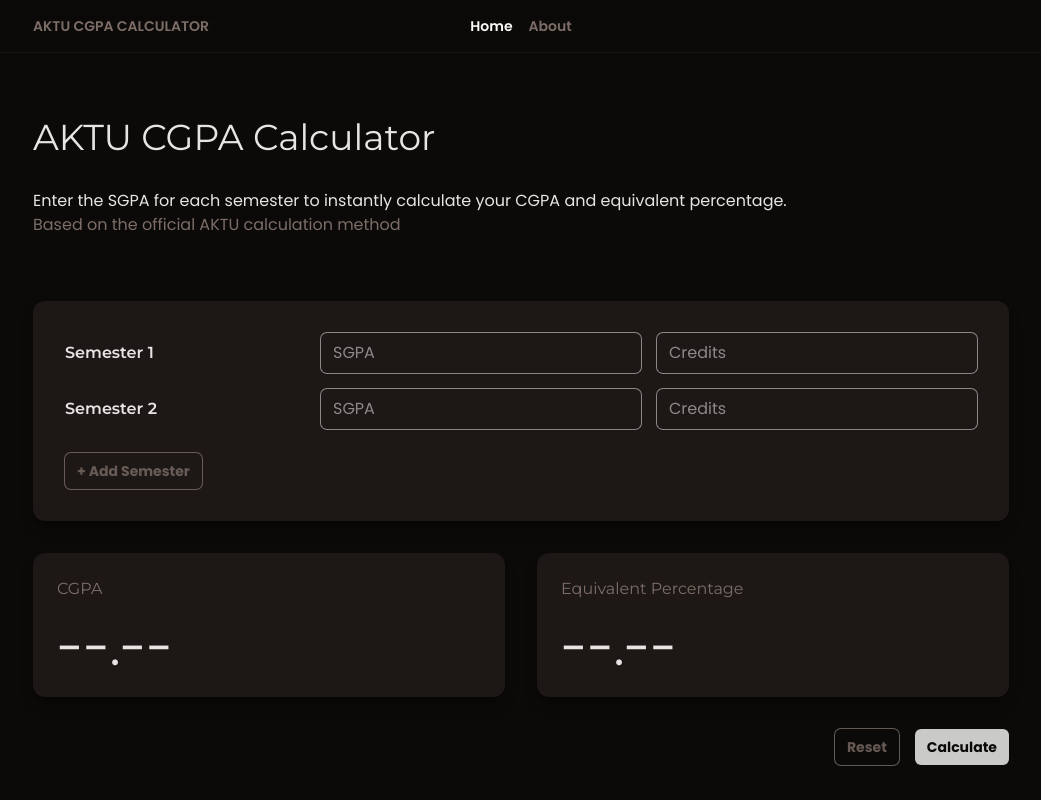
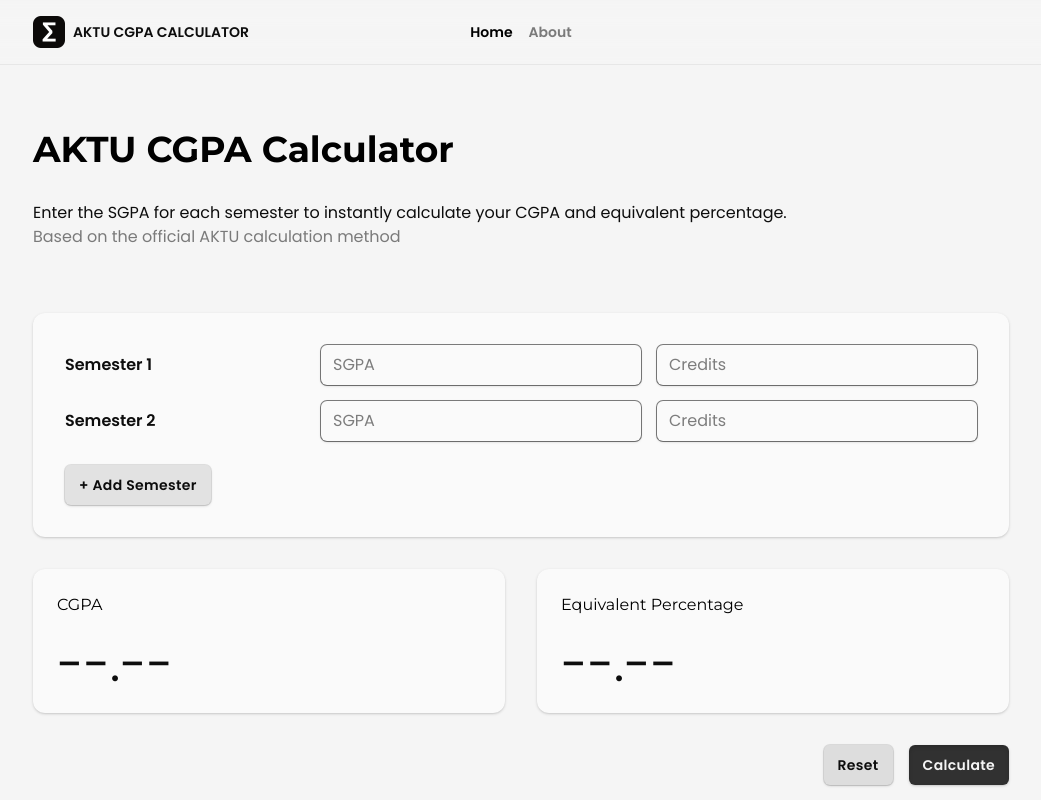
Before and after one commit to aanshiksharma/aktu-cgpa-calculator, a React (Vite) app: page / in a window 1280 px wide. Shown: the top 800 px of the page, without its empty margins (119-1160 px from the left). Built offline with nearby package versions, Linux system fonts and the light colour scheme.

Commit message:
Added logo in Navbar and changed ui colors

```diff
--- a/src/components/Button.jsx
+++ b/src/components/Button.jsx
@@ -6,12 +6,11 @@
   type = "button",
 }) {
   const styles = {
-    base: "px-3 py-2 font-bold text-sm cursor-pointer rounded-md ring-1 ring-transparent transition ease-out duration-300",
-    primary: "bg-primary/80 text-background hover:bg-primary",
+    base: "px-3.5 py-2.5 font-semibold tracking-wide text-sm cursor-pointer rounded-md ring-1 ring-transparent shadow shadow-shadow transition ease-out duration-300",
+    primary:
+      "bg-primary/80 text-background hover:bg-primary inset-shadow-shadow inset-shadow-sm",
     secondary:
-      "bg-transparent text-muted/80 !ring-muted/80 hover:text-muted hover:!ring-muted",
-    muted: "bg-muted/80 text-surface hover:bg-muted",
-    neutral: "",
+      "bg-muted/20 !ring-muted/20 text-secondary hover:bg-muted/30 hover:!ring-muted/60",
   };
 
   return (
--- a/src/components/Card.jsx
+++ b/src/components/Card.jsx
@@ -1,6 +1,6 @@
 function Card({ children, className, title, body, colorVariant = "default" }) {
   const styles = {
-    base: `rounded-xl shadow-md shadow-black/30 ${children ? "p-8" : "px-8 py-12"}`,
+    base: `rounded-xl shadow-md shadow-shadow ${children ? "p-8" : "px-8 py-12"}`,
     default: "bg-surface",
     accentLight: "bg-accent",
     accentDark: "bg-accent/50",
--- a/src/components/Home/CGPACalculator.jsx
+++ b/src/components/Home/CGPACalculator.jsx
@@ -20,22 +20,26 @@
         calculate();
       }}
     >
-      <div className="bg-surface rounded-xl shadow-lg shadow-black/30 p-6 flex flex-col gap-8 md:p-8 md:gap-6 w-full">
+      <div className="bg-surface rounded-xl shadow shadow-shadow p-6 flex flex-col gap-8 md:p-8 md:gap-6 w-full">
         <div className="space-y-4">
           {semesters.map((_, index) => (
             <div
               key={index}
               className="flex max-[900px]:flex-col min-[900px]:items-center min-[900px]:justify-between gap-4 md:gap-6"
             >
-              <h6 className="font-semibold">Semester {index + 1}</h6>
+              <label htmlFor={`sgpa-${index}`} className="font-semibold">
+                Semester {index + 1}
+              </label>
 
               <fieldset className="flex max-[460px]:flex-col justify-center min-[900px]:justify-end items-center gap-4 flex-1 w-full">
                 <input
+                  id={`sgpa-${index}`}
                   type="text"
                   placeholder="SGPA"
                   className="flex-1"
                   onChange={(e) => handleSGPAChange(e, index)}
                 />
+
                 <input
                   type="text"
                   placeholder="Credits"
@@ -69,7 +73,7 @@
         ].map((item, index) => (
           <div
             key={index}
-            className="flex-1 p-6 grid content-between gap-6 bg-surface rounded-xl shadow-lg shadow-black/30"
+            className="flex-1 p-6 grid content-between gap-6 bg-surface rounded-xl shadow shadow-shadow"
           >
             <h5 className="text-muted">{item.heading}</h5>
 
--- a/src/components/Home/FAQ.jsx
+++ b/src/components/Home/FAQ.jsx
@@ -6,16 +6,18 @@
 
   return (
     <div
-      className={`p-6 rounded-xl bg-surface/50 shadow shadow-black/30 flex flex-col gap-2`}
+      className={`p-6 rounded-xl bg-surface/50 shadow shadow-shadow flex flex-col gap-2`}
       onClick={() => setActive((prev) => !prev)}
     >
-      <div className="flex gap-4 items-center">
+      <div className={`flex gap-4 items-center ${active && "text-accent"}`}>
         {active ? <BsDash /> : <BsPlusLg />}
 
         <p className="text-lg">{question}</p>
       </div>
 
-      <p className={`ml-8 text-muted ${active ? "" : "hidden"}`}>{answer}</p>
+      <p className={`ml-8 text-secondary ${active ? "" : "hidden"}`}>
+        {answer}
+      </p>
     </div>
   );
 }
--- a/src/components/Navbar.jsx
+++ b/src/components/Navbar.jsx
@@ -11,9 +11,12 @@
       <nav className="px-6 py-4 grid grid-cols-3 max-w-5xl mx-auto">
         <Link
           to="/"
-          className="uppercase text-muted text-sm font-semibold hover:text-secondary transition duration-300"
+          className="flex gap-2 items-center uppercase text-secondary text-sm font-semibold"
         >
-          aktu cgpa calculator
+          <span className="max-w-8 aspect-square">
+            <img className="w-full h-full" src="/logo.png" alt="" />
+          </span>
+          <span>aktu cgpa calculator</span>
         </Link>
 
         <ul className="flex items-center justify-center gap-4 text-sm font-semibold">
--- a/src/globals.css
+++ b/src/globals.css
@@ -12,18 +12,44 @@
   --font-heading: "Montserrat", sans-serif;
   --font-body: "Poppins", sans-serif;
   --font-formula: "STIX Two Math", serif;
+  scroll-behavior: smooth;
 
   /* Colors */
-  --background: var(--color-taupe-950);
-  --surface: var(--color-taupe-900);
+  --background: var(--color-neutral-100);
+  --surface: var(--color-neutral-50);
 
-  --primary: var(--color-taupe-50);
-  --secondary: var(--color-taupe-200);
-  --muted: var(--color-taupe-500);
+  --primary: #000000;
+  --secondary: #000000f2;
+  --muted: hsl(0 0 0/0.5);
 
-  --accent: var(--color-mauve-600);
+  --shadow: hsl(0 0 0/0.15);
+  --accent: var(--color-emerald-200);
 
-  scroll-behavior: smooth;
+  .dark {
+    --background: var(--color-neutral-950);
+    --surface: var(--color-neutral-900);
+
+    --primary: hsl(0 0 100/0.95);
+    --secondary: hsl(0 0 100/0.8);
+    --muted: hsl(0 0 100/0.5);
+
+    --shadow: hsl(0 0 0/0.3);
+    --accent: var(--color-emerald-800);
+  }
+}
+
+@media (prefers-color-scheme: dark) {
+  :root {
+    --background: var(--color-neutral-950);
+    --surface: var(--color-neutral-900);
+
+    --primary: hsl(0 0 100/0.95);
+    --secondary: hsl(0 0 100/0.8);
+    --muted: hsl(0 0 100/0.5);
+
+    --shadow: hsl(0 0 0/0.3);
+    --accent: var(--color-emerald-800);
+  }
 }
 
 @theme {
@@ -34,6 +60,7 @@
   --color-secondary: var(--secondary);
   --color-muted: var(--muted);
 
+  --color-shadow: var(--shadow);
   --color-accent: var(--accent);
 }
 
@@ -49,6 +76,12 @@
   h5,
   h6 {
     font-family: var(--font-heading);
+    color: var(--color-primary);
+  }
+
+  h1,
+  h2 {
+    font-weight: bold;
   }
 
   .formula {
@@ -56,6 +89,6 @@
   }
 
   input {
-    @apply text-primary shadow-sm px-3 py-2 rounded-md outline-0 ring-1 ring-primary/50 focus:ring-2 focus:ring-primary/80 transition duration-300 ease-out max-w-80 min-w-45 w-full;
+    @apply text-primary shadow-sm shadow-shadow px-3 py-2 rounded-md outline-0 ring-1 ring-primary/50 focus:ring-2 focus:ring-primary/80 transition duration-300 ease-out max-w-80 min-w-45 w-full;
   }
 }
--- a/src/utils/RenderContent.jsx
+++ b/src/utils/RenderContent.jsx
@@ -7,7 +7,7 @@
     switch (content.type) {
       case "lead":
         return (
-          <p key={content.id} className="text-primary font-bold">
+          <p key={content.id} className="text-primary font-semibold">
             {content.text}
           </p>
         );
```
Also changed, not shown: public/logo.png (added).
